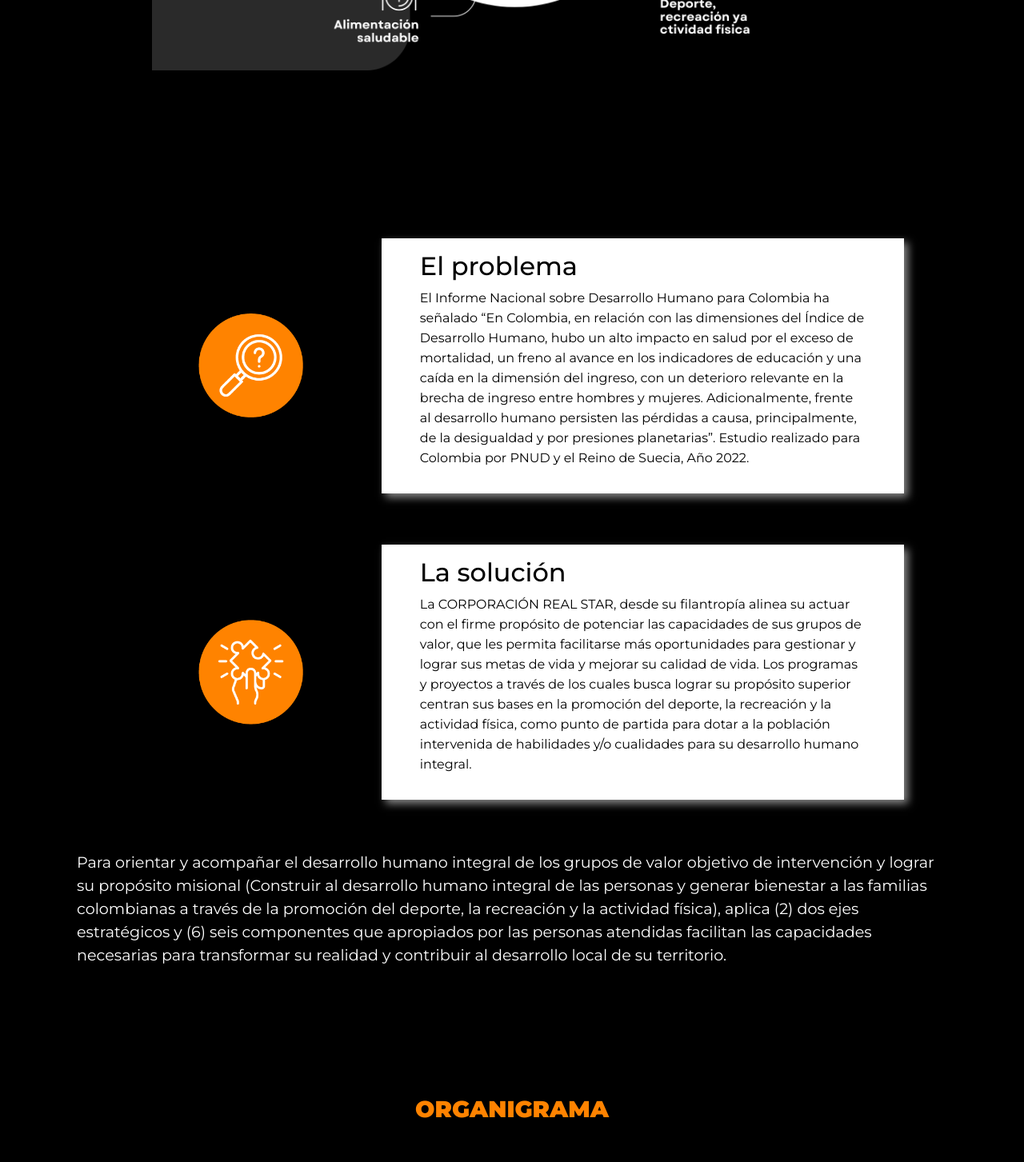
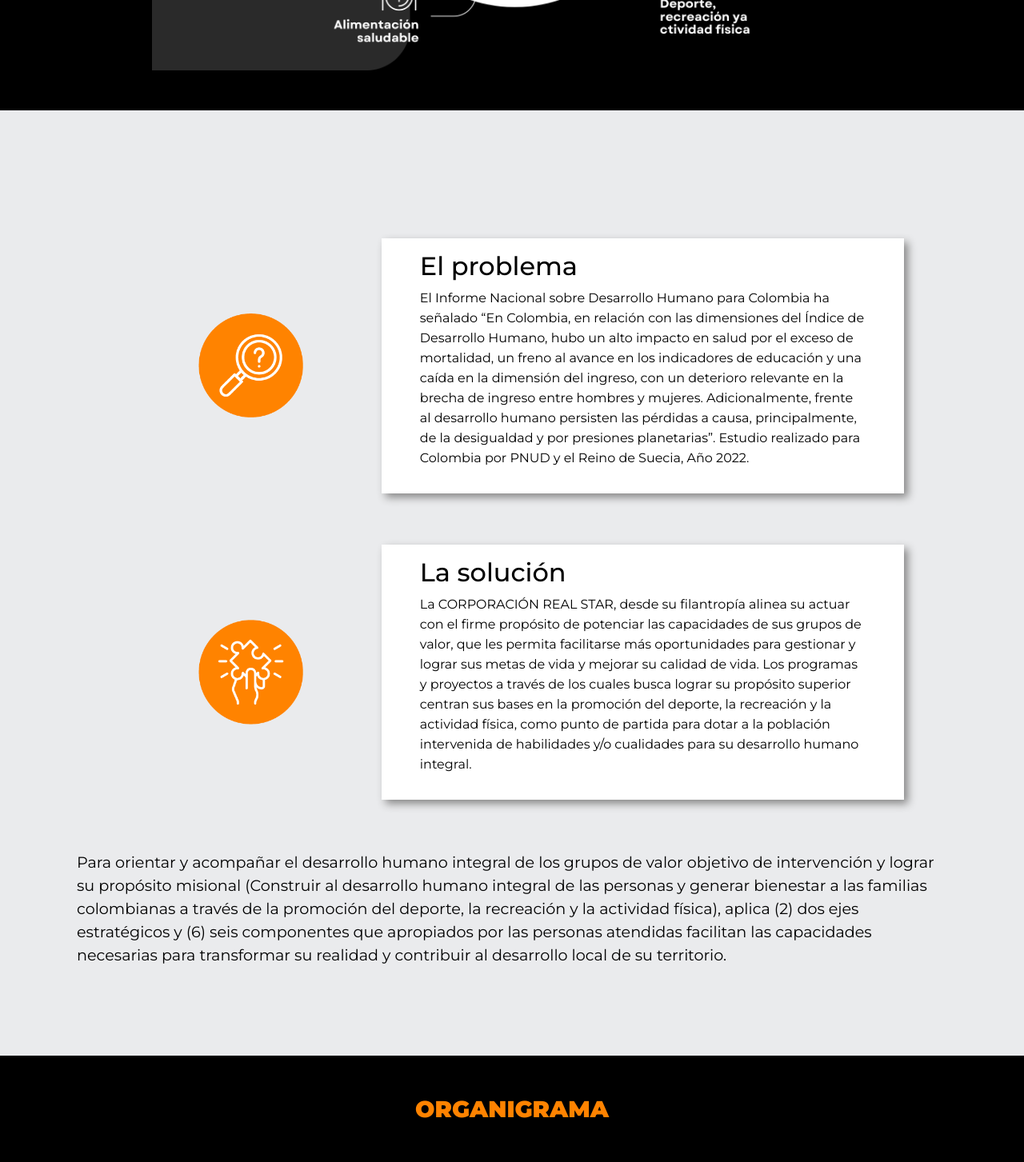
Before and after one commit to munozjeff/REALSTAR, a React (Vite) app in the folder client/: page / in a window 1280 px wide. Shown: the part 5660-7113 px from the top of the page at 80% size. Built offline with nearby package versions, Linux system fonts and the light colour scheme; the HTML template or start-up script is replaced by a standard one; a web font is replaced by a local one.

Commit message:
color changes in footer and problem and solution section

```diff
--- a/client/src/components/Footer/Footer.jsx
+++ b/client/src/components/Footer/Footer.jsx
@@ -1,17 +1,19 @@
 import React from "react";
 import './styles.css'
-import logo_02 from "/src/assets/Logos/Asset 4.png"
+import logo_white from "/src/assets/Logos/White Logo.png"
+// import logo_02 from "/src/assets/Logos/Asset 4.png"
 import logo_08 from "/src/assets/Logos/Asset 8.png"
 import logo_07 from "/src/assets/Logos/Asset 7.png"
 import logo_09 from "/src/assets/Logos/Asset 9.png"
 import logo_10 from "/src/assets/Logos/Asset 10.png"
 import logo_11 from "/src/assets/Logos/Asset 11.png"
+import logo_12 from "/src/assets/Logos/linkedin.png"
 
 function Footer(){
     return(
         <footer>
                 <div className="footer-img">
-                    <img src={logo_02} alt="footer-logo" />
+                    <img src={logo_white} alt="footer-logo" />
 
                 </div>
 
@@ -62,6 +64,9 @@
                             <a href="https://www.facebook.com/CorporacionRealStarOficial" target="_blank" rel="noopener noreferrer">
                                 <img src={logo_11}/>
                             </a>
+                            <a href="https://www.facebook.com/CorporacionRealStarOficial" target="_blank" rel="noopener noreferrer">
+                                <img src={logo_12}/>
+                            </a>
 
                         </div>
 
--- a/client/src/components/Footer/styles.css
+++ b/client/src/components/Footer/styles.css
@@ -2,7 +2,7 @@
 footer{
     display: flex;
     flex-direction: row;
-    background-color: black;
+    background-color: #FF8201;
     justify-content: space-evenly;
     gap: 4rem;
     font-family: 'Montserrat', sans-serif;
--- a/client/src/pages/style.css
+++ b/client/src/pages/style.css
@@ -210,12 +210,12 @@
 /* Problem and solution */
 .problem-and-solution{
     padding: 6rem;
-    background-color: black;
+    background-color: #eaebed;
 
 }
 
 .problem-and-solution-p{
-    color: white;
+    color: black;
     font-size: clamp(0.1rem,1.5vw,1.2rem);
     font-family: 'Montserrat', sans-serif;
     margin-top: 4rem;
```
Also changed, not shown: client/src/assets/Logos/White Logo.png (added), client/src/assets/Logos/linkedin.png (added).
